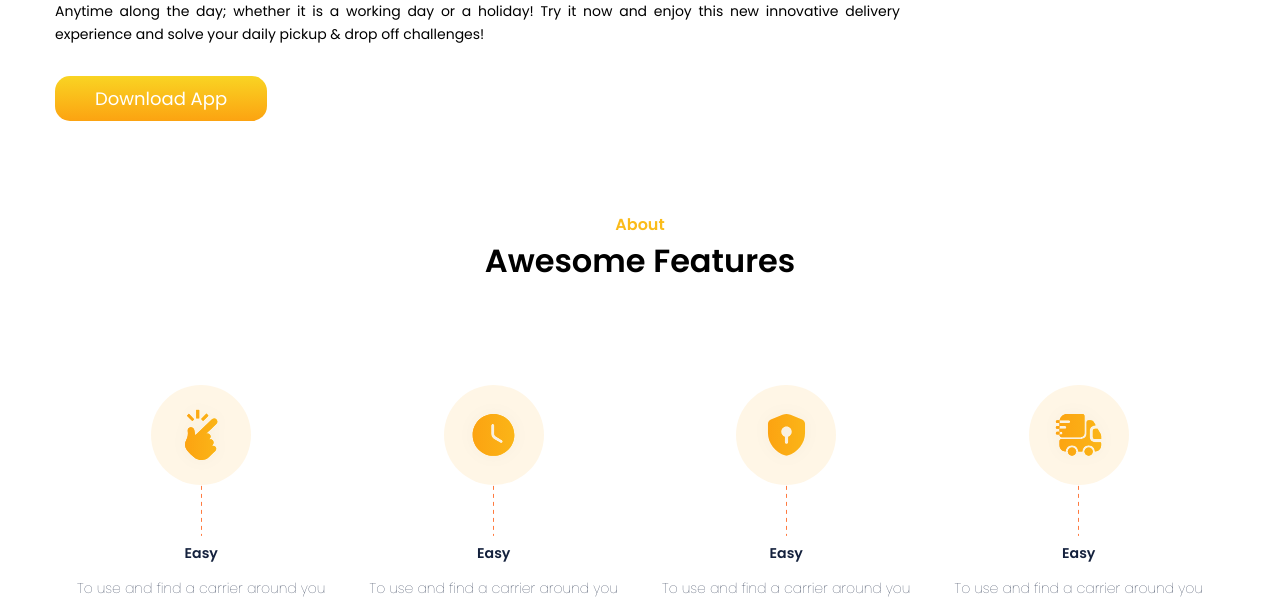
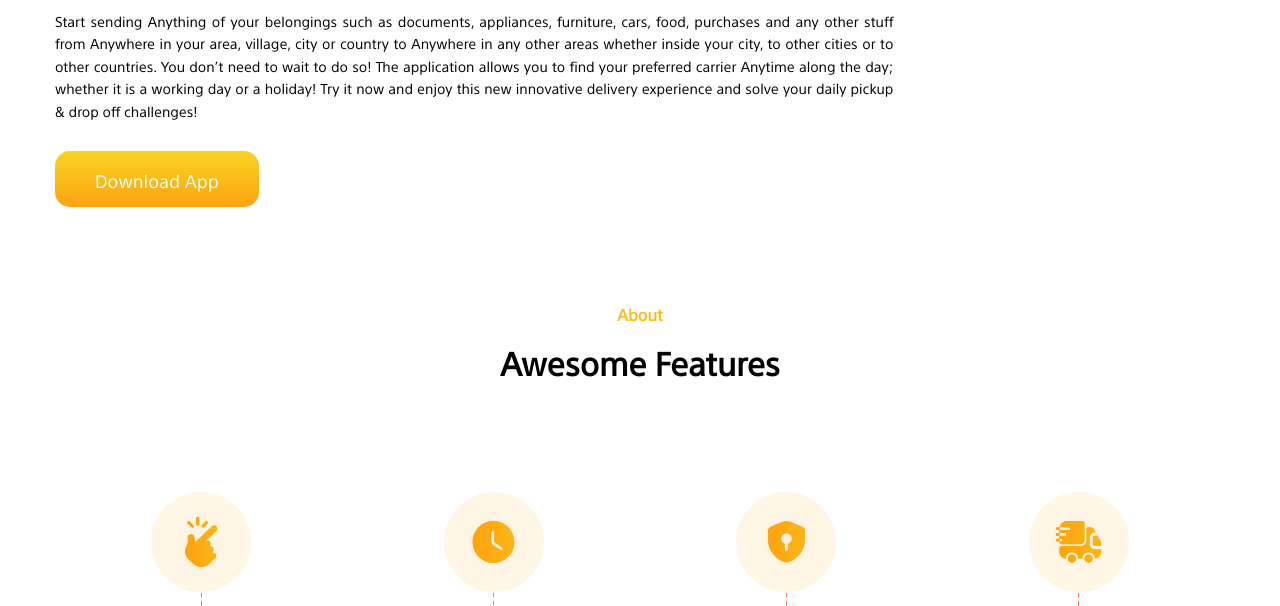
Before and after one commit to khalilEsmail/wadiledeb, a plain HTML site: page index.html in a window 1280 px wide. Shown: the part 494-1100 px from the top of the page. Drawn offline with Linux system fonts and the light colour scheme.

Commit message:
Fix js transalte fiels

```diff
--- /dev/null
+++ b/assets/main-f46c7401.js
@@ -0,0 +1 @@
+import"./modulepreload-polyfill-3cfb730f.js";document.addEventListener("DOMContentLoaded",m);function m(){document.querySelector("body").style.setProperty("--font","SST Roman Arabic");let n=document.getElementById("toggle"),s=document.getElementById("burger"),c=document.getElementById("main-nav"),r=document.querySelector("body"),e=document.querySelector("header"),i=0,l=0;function d(o){const t=o.target.getAttribute("href").replace("#",""),a=document.querySelector(".main-nav");s.classList.contains("is-open")&a.classList.contains("is-open")&&(s.classList.remove("is-open"),a.classList.remove("is-open"),e.classList.remove("is-open"),n.classList.remove("is-open")),document.getElementById(t).scrollIntoView({behavior:"smooth"})}n&&n.addEventListener("click",function(o){window.screenY<100&!e.classList.contains("fixed")&&e.classList.toggle("fixed"),e.classList.toggle("is-open"),s.classList.remove("hide"),s.classList.add("show-b"),s.classList.toggle("is-open"),this.classList.toggle("is-open"),c.classList.toggle("is-open")},!1),r.onscroll=o=>{let t=window.scrollY||window.pageYOffset;i=t-l,l=t,t>100&&(e.classList.add("fixed"),e&&(i<0?(e.style.transform="translateY(0px)",e.style.opacity="1"):t>100&&(e.style.transform="translateY(-160px)",e.style.opacity="0"))),t<100&!e.classList.contains("is-open")&&e.classList.remove("fixed")},document.querySelectorAll(".mobail-nav .main-nav li > a").forEach(o=>o.addEventListener("click",d))}
--- a/index.html
+++ b/index.html
@@ -7,7 +7,7 @@
   <meta name="theme-color" content="#FCA311">
   <meta name="viewport" content="width=device-width, initial-scale=1.0" />
   <title>Vite App</title>
-  <script type="module" crossorigin src="/wadiledeb/assets/main-d20599b9.js"></script>
+  <script type="module" crossorigin src="/wadiledeb/assets/main-f46c7401.js"></script>
   <link rel="modulepreload" crossorigin href="/wadiledeb/assets/modulepreload-polyfill-3cfb730f.js">
   <link rel="stylesheet" href="/wadiledeb/assets/index-27c50b07.css">
 </head>
```
